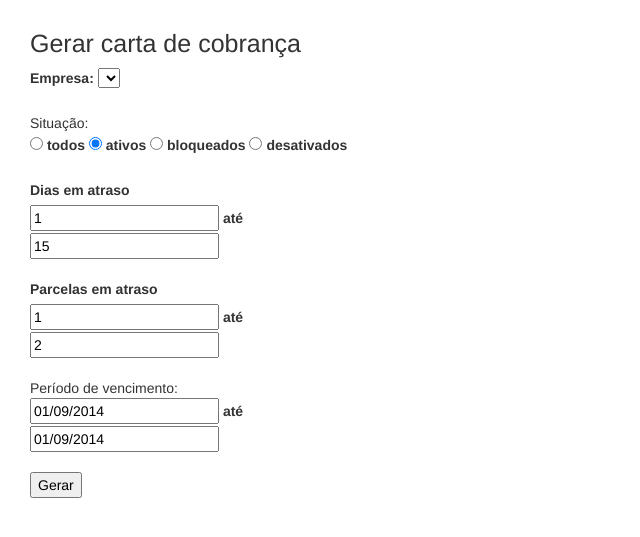
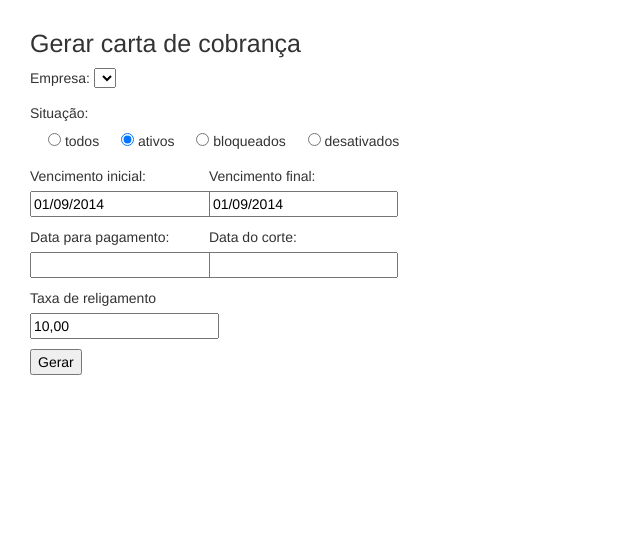
Before and after one commit to claytonaalves/gerador-cartas-cobranca, a Bottle app: page / in a window 1280 px wide. Shown: the top 537 px of the page, without its empty margins (0-640 px from the left). Run offline with Bottle, Linux system fonts and the light colour scheme; data that the repository does not hold is empty; some libraries are stand-ins or nearby versions.

Commit message:
Adicionei novos parâmetros para geração das cartas.
Simplifiquei as queries de consulta ao banco de dados.

```diff
--- a/app.py
+++ b/app.py
@@ -2,6 +2,7 @@
 import sys
 sys.path.append('./lib')
 
+import os
 import os.path
 import MySQLdb
 from bottle import route, run, template, request, static_file, redirect
@@ -11,7 +12,12 @@ from datetime import datetime, timedelta
 
 ROOT_PATH = os.path.dirname(os.path.abspath(__file__))
 
-conn = MySQLdb.connect('localhost', 'root', '', 'vigo')
+DB_HOST     = os.environ.get('DB_HOST'     , 'localhost')
+DB_USER     = os.environ.get('DB_USER'     , 'testuser')
+DB_PASSWORD = os.environ.get('DB_PASSWORD' , '1234')
+DB_NAME     = os.environ.get('DB_NAME'     , 'vigo')
+
+conn = MySQLdb.connect(DB_HOST, DB_USER, DB_PASSWORD, DB_NAME, charset='latin1', use_unicode=True)
 
 @route('/static/<filename:path>')
 def static_files(filename):
@@ -26,7 +32,9 @@ def static_files(filename):
 def main():
     cursor = conn.cursor()
     cursor.execute('select id, fantasia from empresas')
-    return template('index.html', empresas=cursor)
+    taxa_religamento = "10,00"
+    return template('index.html', empresas=cursor, taxa_religamento=taxa_religamento)
+
 
 #
 # Gera as cartas e retorna o link para download
@@ -44,37 +52,43 @@ def cartas():
 
     data_inicial   = request.forms.get('data_inicial')
     data_final     = request.forms.get('data_final')
-    diasatraso1    = int(request.forms.get('diasatraso1'))
-    diasatraso2    = int(request.forms.get('diasatraso2'))
-    parcelaatraso1 = int(request.forms.get('parcelaatraso1'))
-    parcelaatraso2 = int(request.forms.get('parcelaatraso2'))
+    data_pagamento = request.forms.get('data_pagamento')
+    data_corte     = request.forms.get('data_corte')
 
-    titulos = boletos.atrasados(conn,
+    if data_inicial=='' or data_final=='' or data_pagamento=='' or data_corte=='':
+        redirect('/')
+
+    titulos = boletos.atrasados(
+        conn,
         idempresa = idempresa,
         situacao  = situacoes[request.forms.get('situacao')],
-        vcto1     = datetime.strptime(data_inicial, '%d/%m/%Y').strftime('%Y-%m-%d'),
-        vcto2     = datetime.strptime(data_final, '%d/%m/%Y').strftime('%Y-%m-%d'),
-        atraso1   = diasatraso1,
-        atraso2   = diasatraso2,
-        titulos1  = parcelaatraso1,
-        titulos2  = parcelaatraso2,
-        juros     = 0.21
+        vcto1     = datetime.strptime(data_inicial, '%d/%m/%Y'),
+        vcto2     = datetime.strptime(data_final, '%d/%m/%Y'),
     )
+
+    titulos = [titulo for titulo in titulos]
+    if not titulos:
+        redirect('/semboletos')
 
     cartas = CartasCobranca()
     cartas.empresa = empresa
     cartas.template_path = 'templates'
     cartas.template      = 'template1.html'
-    cartas.taxa_religamento = 10.2
-    cartas.pagar_ate = datetime.now()+timedelta(days=15)
-    cartas.data_bloqueio = datetime.now()+timedelta(days=20)
-    #cartas.local_pagamento = 'ESCRITÓRIO GUSMÃO E CIA Parque Shopping – 2o piso – Centro – Cordeiro – RJ'
+    cartas.taxa_religamento = request.forms.get('taxa_religamento')
+    cartas.pagar_ate = datetime.strptime(data_pagamento, '%d/%m/%Y')
+    cartas.data_bloqueio = datetime.strptime(data_corte, '%d/%m/%Y')
 
     pdfname = 'cartas_cobranca_%s_a_%s' % (data_inicial.replace('/', '-'), data_final.replace('/', '-'))
 
     cartas.gerar(titulos, '%s/download/%s.pdf' % (ROOT_PATH, pdfname))
 
     redirect('/download/%s.pdf' % pdfname)
+
+
+@route('/semboletos')
+def semboletos():
+    return "Nao existem boletos nesta filtragem!"
+
 
 @route('/download/<filename:path>')
 def download(filename):
--- a/lib/cartas.py
+++ b/lib/cartas.py
@@ -34,8 +34,8 @@ class CartasCobranca:
             titulos          = titulos,
             emissao          = datetime.now(),
             taxa_religamento = self.taxa_religamento,
-            pagar_ate        = datetime.now()+timedelta(days = 15),
-            data_bloqueio    = datetime.now()+timedelta(days = 20),
+            pagar_ate        = self.pagar_ate,
+            data_bloqueio    = self.data_bloqueio,
             local_pagamento  = self.local_pagamento
         )
 
--- a/static/css/app.css
+++ b/static/css/app.css
@@ -7,7 +7,7 @@ h1, .h1 {
 }
 
 .line {
-    margin-bottom: 20px;
+    margin-bottom: 10px;
 }
 
 .fluidMedia {
@@ -25,3 +25,17 @@ h1, .h1 {
     width: 100%;
     height: 100%;
 }
+
+label {
+    font-weight: normal;
+}
+
+input[type="radio"], input[type="checkbox"] {
+    margin-left: 18px;
+    margin-top: 10px;
+}
+
+.bloco {
+    width: 175px;
+    display: inline-block;
+}
--- a/static/js/app.js
+++ b/static/js/app.js
@@ -5,6 +5,10 @@ $(function () {
 
     data_inicial.datepicker({dateFormat: "dd/mm/yy"});
     data_final.datepicker({dateFormat: "dd/mm/yy"});
+
+    $('#data_pagamento').datepicker({dateFormat: "dd/mm/yy"});
+    $('#data_corte').datepicker({dateFormat: "dd/mm/yy"});
+
     data_inicial.datepicker('setDate', hoje);
     data_final.datepicker('setDate', hoje);
 });
--- a/views/index.html
+++ b/views/index.html
@@ -35,24 +35,32 @@
                 </div>
 
                 <div class="line">
-                    <div><label for="eDiasAtraso1">Dias em atraso</label></div>
-                    <input type="number" id="eDiasAtraso1" name="diasatraso1" value="1">
-                    <label for="eDiasAtraso2">até</label>
-                    <input type="number" id="eDiasAtraso2" name="diasatraso2" value="15">
+                    <div class="bloco">
+                        <label for="data_inicial">Vencimento inicial: </label>
+                        <input type="text" name="data_inicial" value="" id="data_inicial">
+                    </div>
+                    <div class="bloco">
+                        <label for="data_final">Vencimento final:</label>
+                        <input type="text" name="data_final" value="" id="data_final">
+                    </div>
                 </div>
 
                 <div class="line">
-                    <div><label for="eParcelaAtraso1">Parcelas em atraso</label></div>
-                    <input type="number" id="eDiasAtraso1" name="parcelaatraso1" value="1">
-                    <label for="eParcelaAtraso2">até</label>
-                    <input type="number" id="eDiasAtraso2" name="parcelaatraso2" value="2">
+                    <div class="bloco">
+                        <label for="data_pagamento">Data para pagamento:</label>
+                        <input type="text" name="data_pagamento" value="" id="data_pagamento">
+                    </div>
+                    <div class="bloco">
+                        <label for="data_corte">Data do corte:</label>
+                        <input type="text" name="data_corte" value="" id="data_corte">
+                    </div>
                 </div>
 
                 <div class="line">
-                    <div>Período de vencimento: </div>
-                    <input type="text" name="data_inicial" value="" id="data_inicial">
-                    <label for="data2">até</label>
-                    <input type="text" name="data_final" value="" id="data_final">
+                    <div class="bloco">
+                        <label for="taxa_religamento">Taxa de religamento</label>
+                        <input type="text" name="taxa_religamento" value="{{taxa_religamento}}" id="taxa_religamento">
+                    </div>
                 </div>
 
                 <p><input type="submit" value="Gerar"></p>
```
Also changed, not shown: templates/template1.html (+8 -6 lines), vigo/boletos.py (+34 -65 lines), vigo/empresas.py (+4 -4 lines), vigo/tests/test_boletos.py (+7 -10 lines).
